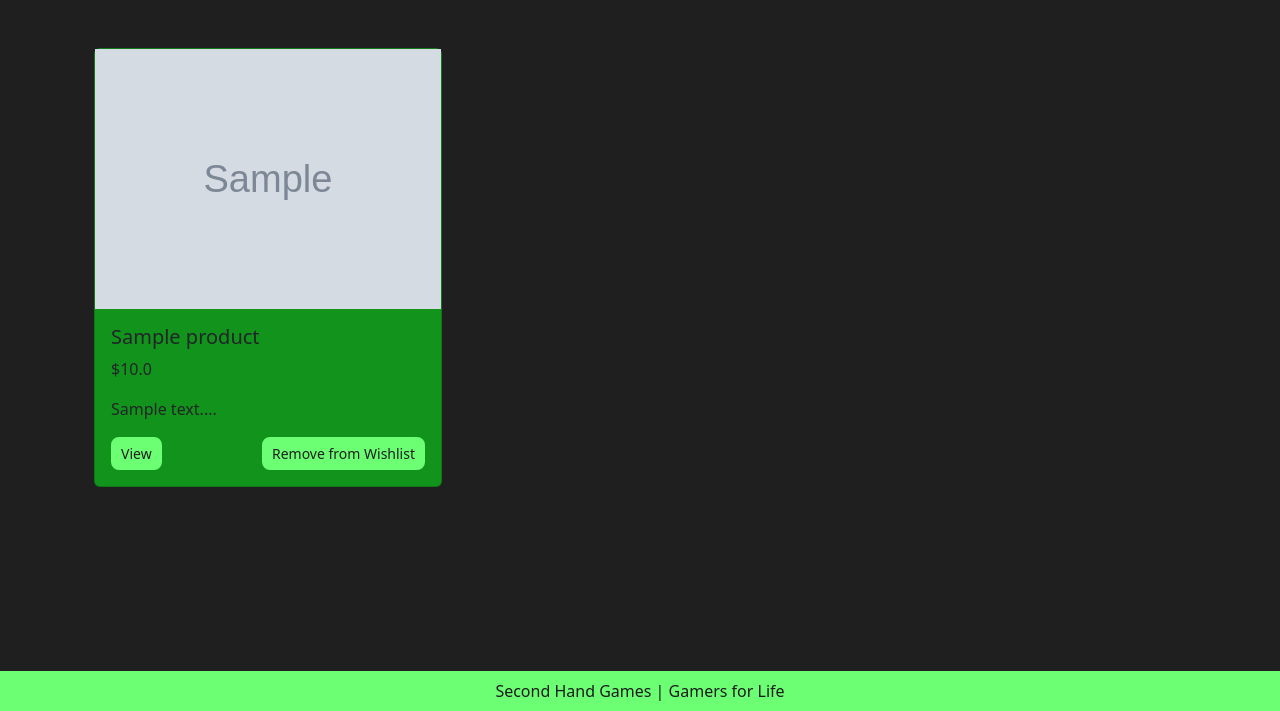
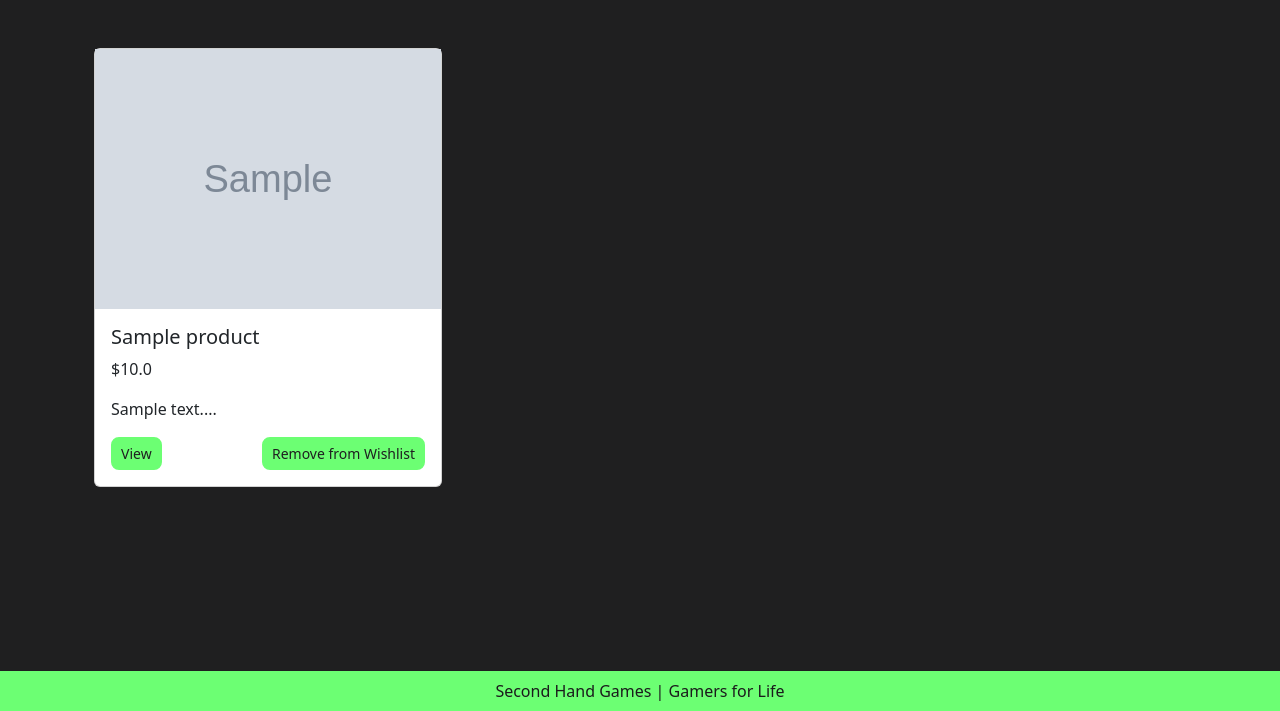
Before and after one commit to Natalie-LG05/Second-Hand-Games, a Flask app: page /wishlist in a window 1280 px wide. Shown: the part 89-800 px from the top of the page. Run offline with Flask 3, Linux system fonts and the light colour scheme; a user stored in the database is signed in; tables that the repository leaves empty hold one stand-in row (values such as "Sample post"); grey boxes marked "Sample" are stand-in pictures; some libraries are stand-ins or nearby versions; some web fonts are replaced.

Commit message:
"also updated wishlist color"

```diff
--- a/website/templates/wishlist.html
+++ b/website/templates/wishlist.html
@@ -9,7 +9,7 @@
         <div class="row">
             {% for item in wishlist %}
             <div class="col-md-4 mb-4">
-                <div class="card h-100" style="background-color: rgb(18, 147, 27);">
+                <div class="card h-100" style="background-color:white;">
                     <img src="{{ url_for('static', filename='uploads/' + item.product.image) }}" alt="{{ item.product.product_name }}">
                     <div class="card-body d-flex flex-column">
                         <h5 class="card-title">{{ item.product.product_name }}</h5>
```
